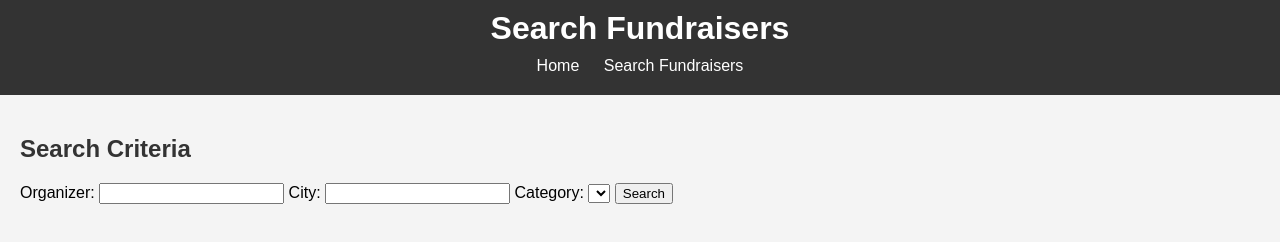
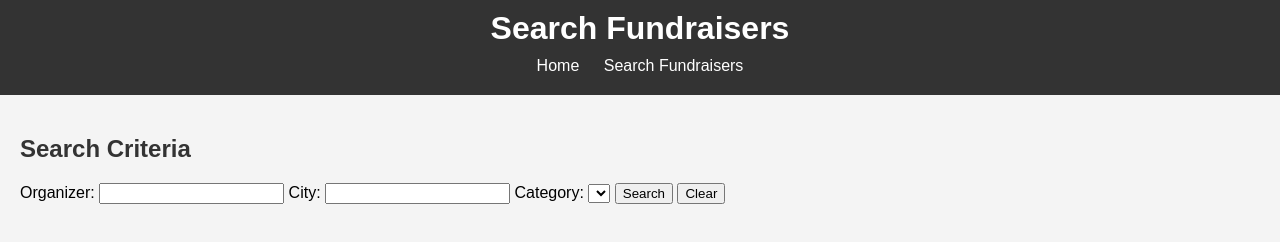
Before and after one commit to itsvery/Wed2-A2-crowdfunding_project, a plain HTML site: page clientside/public/search.html in a window 1280 px wide. Drawn offline with Linux system fonts and the light colour scheme; no server answers.

Commit message:
Add a “clear” button to the search.html file and implement the clearCheckboxes function in the main.js file.

```diff
--- a/clientside/public/js/main.js
+++ b/clientside/public/js/main.js
@@ -79,6 +79,13 @@ document.addEventListener('DOMContentLoaded', () => {
   });
 });
 
+// Clear checkboxes function
+function clearCheckboxes() {
+  document.getElementById('organizer').value = '';
+  document.getElementById('city').value = '';
+  document.getElementById('category').selectedIndex = 0;
+}
+
 
 document.addEventListener('DOMContentLoaded', () => {
   const urlParams = new URLSearchParams(window.location.search);
--- a/clientside/public/search.html
+++ b/clientside/public/search.html
@@ -25,6 +25,7 @@
         <label for="category">Category:</label>
         <select id="category" name="category"></select>
         <button type="submit">Search</button>
+        <button type="button" onclick="clearCheckboxes()">Clear</button>
       </form>
       <div id="search-results"></div>
     </section>
```
